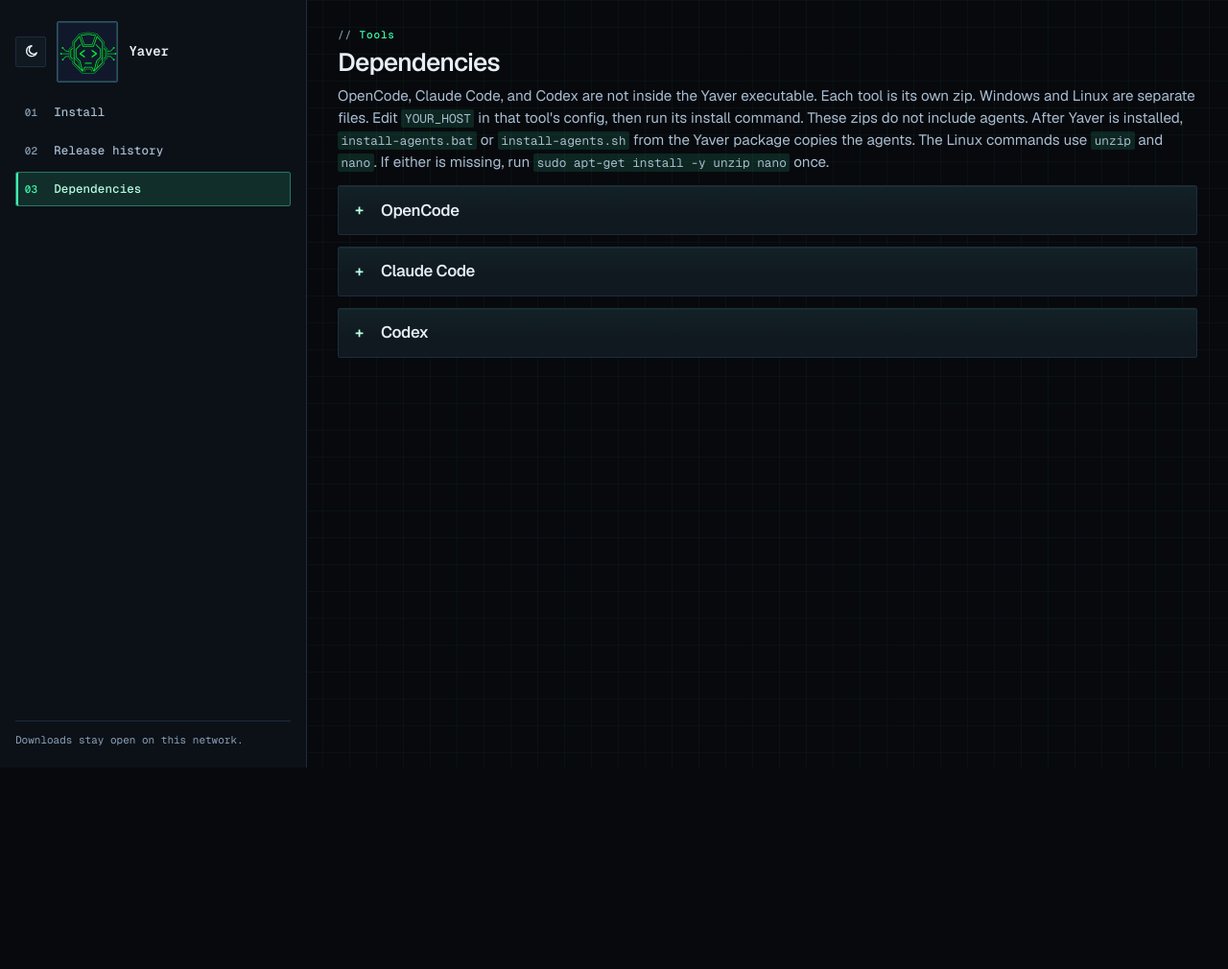
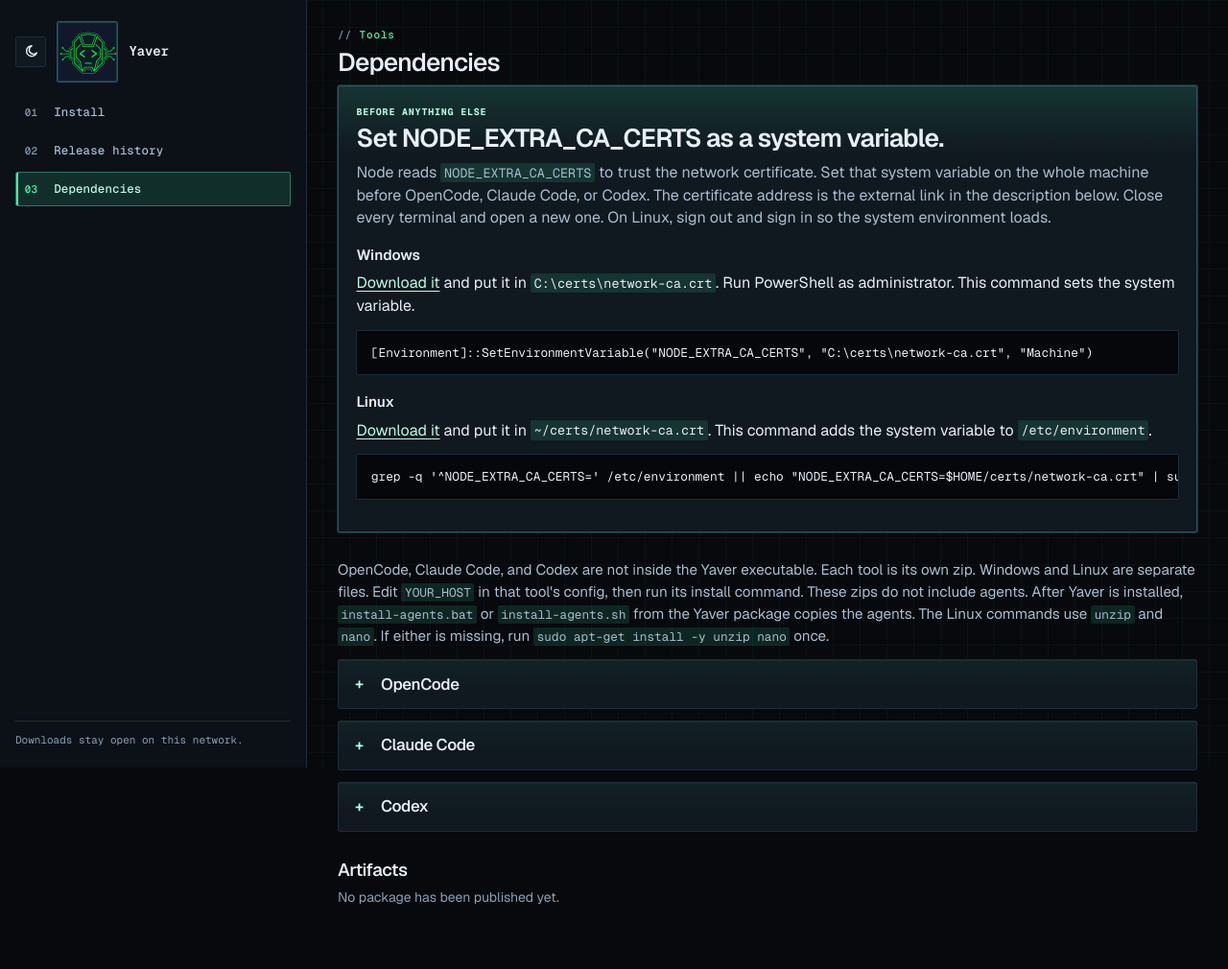
Before and after one commit to beratersari/yaver-releases, a FastAPI app: page /dependencies in a window 1280 px wide. Shown: the whole page at 96% size. Before the commit the page ends 800 px from the top, so only its background shows below. Run offline with FastAPI, Linux system fonts and the light colour scheme; data that the repository does not hold is empty; some libraries are stand-ins or nearby versions.

Commit message:
feat: state certificate and config paths on Dependencies
Edge keeps the site night and light colors. Dependencies tells
operators where to save the network certificate, where each CLI
config is copied, and lists zip downloads under Artifacts.

````diff
--- a/yaver_releases/app.py
+++ b/yaver_releases/app.py
@@ -30,9 +30,13 @@
     sign_session,
 )
 from yaver_releases.copy import (
+    CONFIG_DESTINATIONS,
+    DEFAULTS,
+    SAMPLE_CONFIGS,
     SECTIONS,
     TOKEN_HELP,
     CopyError,
+    certificate_url,
     clean_body,
     public_html,
     render_copy,
@@ -144,6 +148,7 @@
     async def _headers(request: Request, call_next):
         response = await call_next(request)
         response.headers["X-Content-Type-Options"] = "nosniff"
+        response.headers["X-UA-Compatible"] = "IE=edge"
         response.headers["X-Frame-Options"] = "DENY"
         response.headers["Referrer-Policy"] = "no-referrer"
         response.headers["Cache-Control"] = "no-store"
@@ -704,6 +709,8 @@
     )
     groups: list[dict] = []
     for tool, label, windows_copy, linux_copy in specs:
+        sample_name, sample = SAMPLE_CONFIGS[tool]
+        windows_config, linux_config = CONFIG_DESTINATIONS[tool]
         groups.append(
             {
                 "id": tool,
@@ -712,6 +719,11 @@
                 "linux_copy": linux_copy,
                 "windows_row": by_platform.get(f"{tool}-windows", {}),
                 "linux_row": by_platform.get(f"{tool}-linux", {}),
+                "sample_name": sample_name,
+                "windows_config": windows_config,
+                "linux_config": linux_config,
+                "sample": sample,
+                "sample_rows": max(sample.count("\n"), 1),
             }
         )
     return groups
@@ -719,11 +731,14 @@
 
 def _public_context(request: Request, store: ReleaseStore) -> dict:
     dependency_rows = store.list_dependencies()
+    stored = store.copy_map()
+    intro = stored["deps_intro"] if "deps_intro" in stored else DEFAULTS["deps_intro"]
     return {
         "releases": store.list_all(),
         "dependency_rows": dependency_rows,
         "dependencies": _dependency_groups(dependency_rows),
         "sections": _public_sections(request, store),
+        "cert_url": certificate_url(intro),
     }
 
 
--- a/yaver_releases/static/site.css
+++ b/yaver_releases/static/site.css
@@ -36,8 +36,10 @@
   unicode-range: U+0000-00FF, U+0131, U+0152-0153, U+02BB-02BC, U+02C6, U+02DA, U+02DC, U+0304, U+0308, U+0329, U+2000-206F, U+20AC, U+2122, U+2191, U+2193, U+2212, U+2215, U+FEFF, U+FFFD;
 }
 
-:root {
-  color-scheme: dark;
+:root,
+html[data-theme="dark"],
+html[data-theme="dark"] body {
+  color-scheme: only dark;
   --bg: #07090d;
   --bg-elevated: #0c1118;
   --surface: #101820;
@@ -102,20 +105,37 @@
 
 html, body { min-height: 100%; }
 
+html {
+  background-color: var(--bg);
+  color: var(--text);
+}
+
 body {
+  position: relative;
+  z-index: 0;
   margin: 0;
   background-color: var(--bg);
-  background-image:
-    linear-gradient(var(--grid) 1px, transparent 1px),
-    linear-gradient(90deg, var(--grid) 1px, transparent 1px);
-  background-size: 28px 28px;
-  background-attachment: fixed;
   color: var(--text);
   font-family: var(--font-sans);
   font-size: 16px;
   line-height: 1.5;
   font-feature-settings: "ss01" on, "cv11" on;
   -webkit-font-smoothing: antialiased;
+}
+
+/* A fixed attachment on body does not repaint in Edge when the theme
+   variables change, so the grid lives on its own layer. */
+body::before {
+  content: "";
+  position: fixed;
+  z-index: -1;
+  inset: 0;
+  pointer-events: none;
+  background-color: var(--bg);
+  background-image:
+    linear-gradient(var(--grid) 1px, transparent 1px),
+    linear-gradient(90deg, var(--grid) 1px, transparent 1px);
+  background-size: 28px 28px;
 }
 
 ::selection {
@@ -469,6 +489,17 @@
 
 .tool-download { margin: 0.85rem 0 0; }
 
+.artifacts { margin-top: 1.75rem; }
+
+.artifacts .history-list { margin-top: 0.85rem; }
+
+.artifacts .button { margin-top: 0; }
+
+.need a:not(.button) {
+  text-decoration: underline;
+  text-underline-offset: 0.18em;
+}
+
 .need {
   margin: 0 0 1.75rem;
   padding: 1.15rem 1.15rem 1.2rem;
@@ -490,7 +521,8 @@
   text-transform: uppercase;
 }
 
-.need-title {
+.need-title,
+h2.need-title {
   margin: 0.35rem 0 0;
   font-size: 1.65rem;
   font-weight: 620;
--- a/yaver_releases/static/theme.js
+++ b/yaver_releases/static/theme.js
@@ -10,8 +10,18 @@
 
   function apply(theme) {
     var dark = theme !== "light";
-    root.setAttribute("data-theme", dark ? "dark" : "light");
-    root.style.colorScheme = dark ? "dark" : "light";
+    var name = dark ? "dark" : "light";
+    var scheme = dark ? "only dark" : "only light";
+    root.setAttribute("data-theme", name);
+    /* setProperty keeps the "only" keyword. The colorScheme property drops it,
+       and Edge then repaints the page with its own night or light colors. */
+    root.style.setProperty("color-scheme", scheme);
+    if (document.body) {
+      document.body.setAttribute("data-theme", name);
+      document.body.style.setProperty("color-scheme", scheme);
+    }
+    var declared = document.querySelector('meta[name="color-scheme"]');
+    if (declared) declared.setAttribute("content", scheme);
     if (paint) paint.setAttribute("content", dark ? "#07090d" : "#f3f6f4");
     if (!button) return;
     button.setAttribute("aria-checked", dark ? "true" : "false");
@@ -62,3 +72,43 @@
   openHashedFold();
   window.addEventListener("hashchange", openHashedFold);
 })();
+
+(function () {
+  function fallbackCopy(field) {
+    field.focus();
+    field.select();
+    try {
+      return document.execCommand("copy");
+    } catch (err) {
+      return false;
+    }
+  }
+
+  function show(button, ok) {
+    var previous = button.getAttribute("data-label") || button.textContent;
+    button.setAttribute("data-label", previous);
+    button.textContent = ok ? "Copied" : "Select and copy";
+    window.setTimeout(function () {
+      button.textContent = previous;
+    }, 1600);
+  }
+
+  var buttons = document.querySelectorAll("[data-copy-target]");
+  for (var i = 0; i < buttons.length; i++) {
+    buttons[i].addEventListener("click", function () {
+      var button = this;
+      var field = document.getElementById(button.getAttribute("data-copy-target"));
+      if (!field) return;
+      var text = field.value;
+      if (navigator.clipboard && window.isSecureContext) {
+        navigator.clipboard.writeText(text).then(function () {
+          show(button, true);
+        }, function () {
+          show(button, fallbackCopy(field));
+        });
+        return;
+      }
+      show(button, fallbackCopy(field));
+    });
+  }
+})();
--- a/yaver_releases/templates/admin.html
+++ b/yaver_releases/templates/admin.html
@@ -109,7 +109,7 @@
 </div>
 
 <h2 id="page-text">Page text</h2>
-<p id="copy-hint" class="quiet">This is the wording on the install page, Release history, and the Dependencies page. A line that is only ``` starts a command block. `backticks` mark a short command. [label](/path) makes a link. These tokens are filled from the address the visitor used to open the page:</p>
+<p id="copy-hint" class="quiet">This is the wording on the install page, Release history, and the Dependencies page. A line that is only ``` starts a command block. `backticks` mark a short command. [label](https://example/cert.crt) makes a link. The first external link in Dependencies introduction is the network certificate. These tokens are filled from the address the visitor used to open the page:</p>
 <p class="quiet">{% for name, detail in token_help %}<code>{{ name }}</code> {{ detail }}{% if not loop.last %}. {% endif %}{% endfor %}.</p>
 
 <form class="panel" method="post" action="/admin/copy">
--- a/yaver_releases/templates/base.html
+++ b/yaver_releases/templates/base.html
@@ -1,23 +1,31 @@
 <!DOCTYPE html>
-<html lang="en">
+<html lang="en" data-theme="dark" style="color-scheme: only dark">
 <head>
   <meta charset="utf-8">
+  <meta http-equiv="X-UA-Compatible" content="IE=edge">
   <meta name="viewport" content="width=device-width, initial-scale=1">
   <meta name="robots" content="noindex">
   <meta name="theme-color" content="#07090d">
+  <meta name="color-scheme" content="only dark">
   <title>{% block title %}Yaver releases{% endblock %}</title>
-  <link rel="icon" type="image/png" href="/static/favicon.png">
-  <link rel="stylesheet" href="/static/site.css">
   <script>
     (function () {
       var theme = "dark";
       try {
         if (localStorage.getItem("yaver.theme") === "light") theme = "light";
       } catch (err) {}
-      document.documentElement.setAttribute("data-theme", theme);
-      document.documentElement.style.colorScheme = theme;
+      var root = document.documentElement;
+      root.setAttribute("data-theme", theme);
+      var scheme = theme === "light" ? "only light" : "only dark";
+      root.style.setProperty("color-scheme", scheme);
+      var meta = document.querySelector('meta[name="color-scheme"]');
+      if (meta) meta.setAttribute("content", scheme);
+      var paint = document.querySelector('meta[name="theme-color"]');
+      if (paint) paint.setAttribute("content", theme === "light" ? "#f3f6f4" : "#07090d");
     })();
   </script>
+  <link rel="icon" type="image/png" href="/static/favicon.png">
+  <link rel="stylesheet" href="/static/site.css">
 </head>
 <body>
   {% set path = request.url.path %}
--- a/yaver_releases/templates/dependencies.html
+++ b/yaver_releases/templates/dependencies.html
@@ -1,4 +1,16 @@
-<div class="lede-block">
+<section class="need" id="network-certificate" aria-labelledby="network-certificate-title">
+  <p class="need-kicker">Before anything else</p>
+  <h2 class="need-title" id="network-certificate-title">Set NODE_EXTRA_CA_CERTS as a system variable.</h2>
+  <p class="need-copy">Node reads <code>NODE_EXTRA_CA_CERTS</code> to trust the network certificate. Set that system variable on the whole machine before OpenCode, Claude Code, or Codex. The certificate address is the external link in the description below. Close every terminal and open a new one. On Linux, sign out and sign in so the system environment loads.</p>
+  <h3>Windows</h3>
+  <p><a href="{{ cert_url or '#deps-intro' }}">Download it</a> and put it in <code>C:\certs\network-ca.crt</code>. Run PowerShell as administrator. This command sets the system variable.</p>
+  <pre>[Environment]::SetEnvironmentVariable("NODE_EXTRA_CA_CERTS", "C:\certs\network-ca.crt", "Machine")</pre>
+  <h3>Linux</h3>
+  <p><a href="{{ cert_url or '#deps-intro' }}">Download it</a> and put it in <code>~/certs/network-ca.crt</code>. This command adds the system variable to <code>/etc/environment</code>.</p>
+  <pre>grep -q '^NODE_EXTRA_CA_CERTS=' /etc/environment || echo "NODE_EXTRA_CA_CERTS=$HOME/certs/network-ca.crt" | sudo tee -a /etc/environment >/dev/null</pre>
+</section>
+
+<div class="lede-block" id="deps-intro">
   {{ sections.deps_intro }}
 </div>
 
@@ -8,16 +20,56 @@
     <summary><h2>{{ item.label }}</h2></summary>
     <div class="fold-body">
       <h3>Windows</h3>
-      {% if item.windows_row.version %}
-      <p class="tool-download"><a class="button" href="{{ item.windows_row.download_path }}">Download {{ item.windows_row.version }}</a>{% if item.windows_row.layout %} <span class="tag">{{ item.windows_row.layout|layout_label }}</span>{% endif %}</p>
-      {% endif %}
       {{ sections[item.windows_copy] }}
       <h3>Linux</h3>
-      {% if item.linux_row.version %}
-      <p class="tool-download"><a class="button" href="{{ item.linux_row.download_path }}">Download {{ item.linux_row.version }}</a>{% if item.linux_row.layout %} <span class="tag">{{ item.linux_row.layout|layout_label }}</span>{% endif %}</p>
+      {{ sections[item.linux_copy] }}
+      {% if item.id == "opencode" %}
+      <p class="warn" role="note"><strong>Warning</strong>: Remove anything that already exists under the user's <code>.config/opencode</code> path. Config and agent files are kept in that folder. On Windows the path is <code>%USERPROFILE%\.config\opencode</code>. On Linux the path is <code>~/.config/opencode</code>.</p>
       {% endif %}
-      {{ sections[item.linux_copy] }}
+      <div class="sample">
+        <div class="sample-bar">
+          <label for="sample-{{ item.id }}">Sample config <span class="sample-file">{{ item.sample_name }}</span><span class="sample-dest"><span class="sample-os">Windows</span> <code>{{ item.windows_config }}</code></span><span class="sample-dest"><span class="sample-os">Linux</span> <code>{{ item.linux_config }}</code></span></label>
+          <button type="button" class="secondary sample-copy" data-copy-target="sample-{{ item.id }}">Copy</button>
+        </div>
+        <textarea id="sample-{{ item.id }}" class="sample-config" readonly spellcheck="false" rows="{{ item.sample_rows }}">{{ item.sample }}</textarea>
+      </div>
     </div>
   </details>
   {% endfor %}
 </div>
+
+<section class="artifacts" id="artifacts" aria-labelledby="artifacts-title">
+  <h2 id="artifacts-title">Artifacts</h2>
+  {% set published = namespace(found=false) %}
+  {% for item in dependencies %}
+    {% if item.windows_row.version or item.linux_row.version %}
+      {% set published.found = true %}
+    {% endif %}
+  {% endfor %}
+  {% if not published.found %}
+  <p class="quiet">No package has been published yet.</p>
+  {% else %}
+  <ul class="history-list">
+    {% for item in dependencies %}
+    {% if item.windows_row.version %}
+    <li>
+      <span>
+        <span class="history-label">{{ item.label }} for Windows</span>
+        {% if item.windows_row.layout %}<span class="tag">{{ item.windows_row.layout|layout_label }}</span>{% endif %}
+      </span>
+      <a class="button" href="{{ item.windows_row.download_path }}">Download {{ item.windows_row.version }}</a>
+    </li>
+    {% endif %}
+    {% if item.linux_row.version %}
+    <li>
+      <span>
+        <span class="history-label">{{ item.label }} for Linux</span>
+        {% if item.linux_row.layout %}<span class="tag">{{ item.linux_row.layout|layout_label }}</span>{% endif %}
+      </span>
+      <a class="button" href="{{ item.linux_row.download_path }}">Download {{ item.linux_row.version }}</a>
+    </li>
+    {% endif %}
+    {% endfor %}
+  </ul>
+  {% endif %}
+</section>
````
Also changed, not shown: other parts of yaver_releases/static/site.css (+58 -2 lines), tests/test_site.py (+207 -2 lines), yaver_releases/copy.py (+110 -6 lines).
